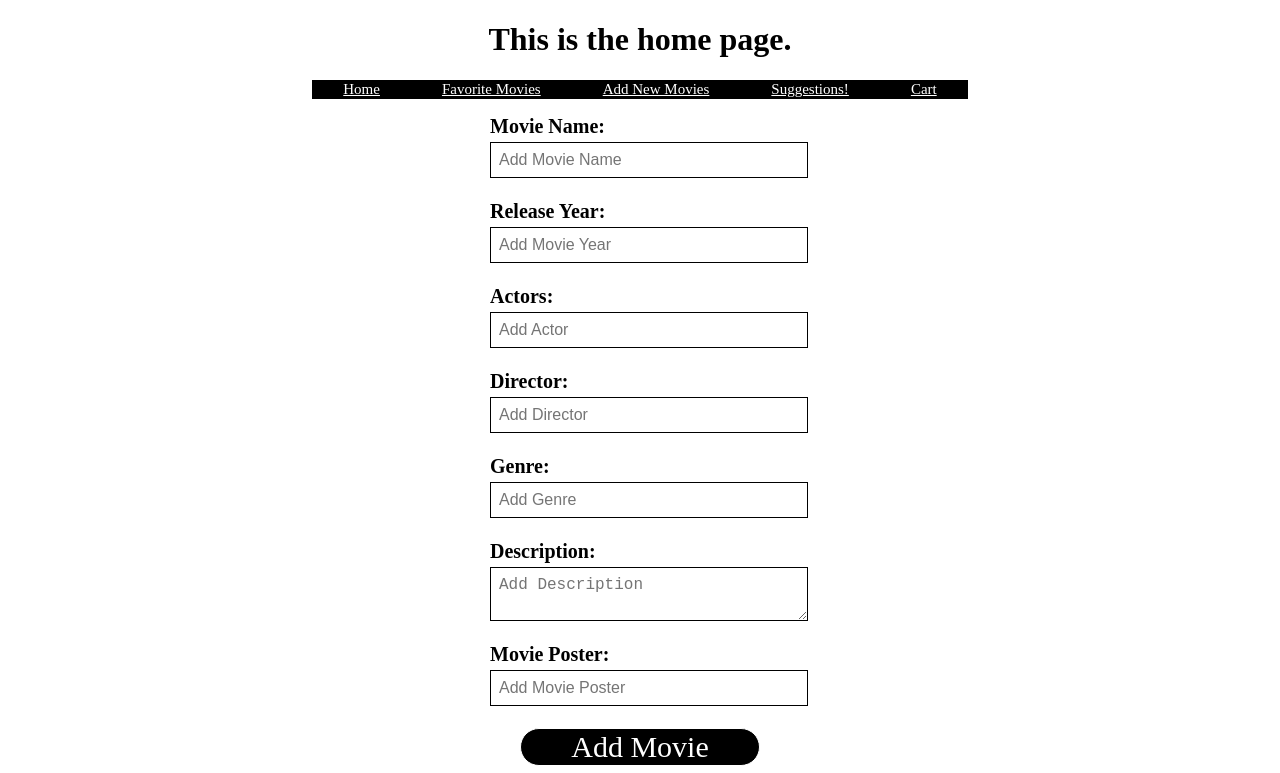
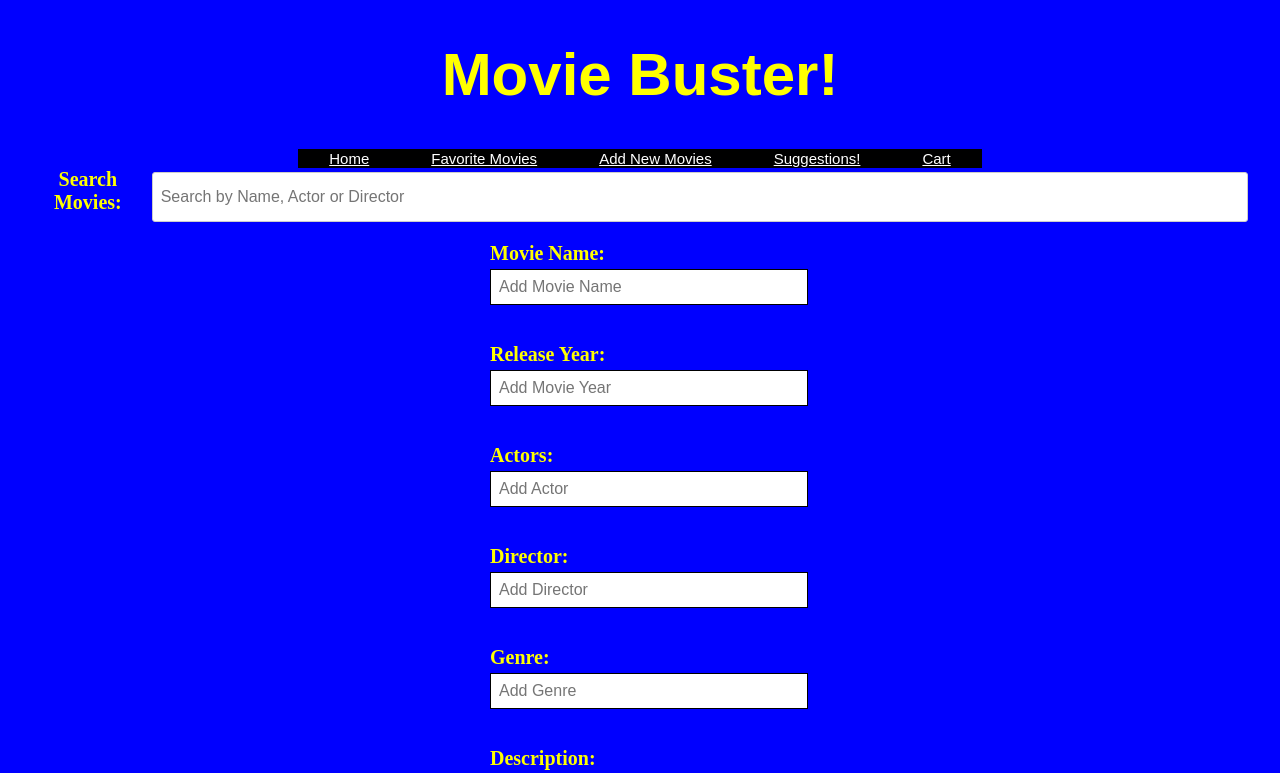
Before and after one commit to Dkerr2061/Phase-2-Capstone-Project, a React (Create React App) app: page /add_movies in a window 1280 px wide. Shown: the top 773 px of the page. Built offline with nearby package versions, Linux system fonts and the light colour scheme; data requests are answered from the project's data file.

Commit message:
Included a search feature, updated css, moved error into pages file

```diff
--- a/db.json
+++ b/db.json
@@ -1,7 +1,7 @@
 {
   "movieList": [
     {
-      "id": 1,
+      "id": "1",
       "name": "Aliens",
       "year": 1986,
       "actor": "Sigourney Weaver",
@@ -12,7 +12,7 @@
       "favorite": false
     },
     {
-      "id": 2,
+      "id": "2",
       "name": "Pulp Fiction",
       "year": 1994,
       "actor": "Samuel L. Jackson",
@@ -23,7 +23,7 @@
       "favorite": false
     },
     {
-      "id": 3,
+      "id": "3",
       "name": "The Game",
       "year": 1997,
       "actor": "Michael Douglas",
@@ -34,7 +34,7 @@
       "favorite": false
     },
     {
-      "id": 4,
+      "id": "4",
       "name": "The Salton Sea",
       "year": 2002,
       "actor": "Val Kilmer",
@@ -45,7 +45,7 @@
       "favorite": false
     },
     {
-      "id": 5,
+      "id": "5",
       "name": "Princess Mononoke",
       "year": 1997,
       "actor": "Yoji Matsuda",
@@ -56,7 +56,7 @@
       "favorite": false
     },
     {
-      "id": 6,
+      "id": "6",
       "name": "Grave of the Fireflies",
       "year": 1988,
       "actor": "Tsutomu Tatsumi",
@@ -67,7 +67,7 @@
       "favorite": false
     },
     {
-      "id": 7,
+      "id": "7",
       "name": "The Gentlemen",
       "year": 2019,
       "actor": "Matthew McConaughey",
@@ -78,7 +78,7 @@
       "favorite": false
     },
     {
-      "id": 8,
+      "id": "8",
       "name": "Neon Genesis Evangelion: The End of Evangelion",
       "year": 1997,
       "actor": "Megumi Ogata",
@@ -89,7 +89,7 @@
       "favorite": false
     },
     {
-      "id": 9,
+      "id": "9",
       "name": "Snatch",
       "year": 2000,
       "actor": "Jason Statham",
@@ -100,7 +100,7 @@
       "favorite": false
     },
     {
-      "id": 10,
+      "id": "10",
       "name": "Jin-Roh: The Wolf Brigade",
       "year": 1999,
       "actor": "Yoshikazu Fujiki",
@@ -112,7 +112,7 @@
       "favorite": false
     },
     {
-      "id": 11,
+      "id": "11",
       "name": "Deadpool",
       "year": 2016,
       "actor": "Ryan Reynolds",
@@ -123,7 +123,7 @@
       "favorite": false
     },
     {
-      "id": 12,
+      "id": "12",
       "name": "Lock, Stock and Two Smoking Barrels",
       "year": 1998,
       "actor": "Jason Flemyng",
@@ -134,7 +134,7 @@
       "favorite": false
     },
     {
-      "id": 13,
+      "id": "13",
       "name": "Akira",
       "year": 1988,
       "actor": "Mitsuo Iwata",
@@ -145,7 +145,7 @@
       "favorite": false
     },
     {
-      "id": 14,
+      "id": "14",
       "name": "Zombieland",
       "year": 2009,
       "actor": "Jesse Eisenberg",
@@ -156,7 +156,7 @@
       "favorite": false
     },
     {
-      "id": 15,
+      "id": "15",
       "name": "Iria: Zeiram the Bounty Hunter",
       "year": 1994,
       "actor": "Aya Hisakawa",
@@ -167,7 +167,7 @@
       "favorite": false
     },
     {
-      "id": 16,
+      "id": "16",
       "name": "Beverly Hills Cop",
       "year": 1984,
       "actor": "Eddie Murphy",
@@ -178,7 +178,7 @@
       "favorite": false
     },
     {
-      "id": 17,
+      "id": "17",
       "name": "Drive",
       "year": 2011,
       "actor": "Ryan Gosling",
@@ -189,7 +189,7 @@
       "favorite": false
     },
     {
-      "id": 18,
+      "id": "18",
       "name": "Suzume",
       "year": 2022,
       "actor": "Nanoka Hara",
@@ -200,7 +200,7 @@
       "favorite": false
     },
     {
-      "id": 19,
+      "id": "19",
       "name": "Borat",
       "year": 2006,
       "actor": "Sacha Baron Cohen",
@@ -242,6 +242,17 @@
       "description": "A year has passed since Guts parted ways with Griffith. The Band of the Hawks is plotting a rescue mission to save Griffith who is confined to prison. One night, a group of assassins attack the band, and a bloody battle for survival begins. Just as things are beginning to look grim for them, Guts reappears and saves them. Guts rejoins his friends and embarks on a mission to save Griffith, however.",
       "image": "https://m.media-amazon.com/images/M/MV5BMDYxMmY3NGQtM2E2OC00ODNjLWFiNmQtNmIzNjljMTM1NWMyL2ltYWdlL2ltYWdlXkEyXkFqcGdeQXVyNjc2NjA5MTU@._V1_.jpg",
       "favorite": false
+    },
+    {
+      "id": "c3dc",
+      "name": "Demon Slayer: Kimetsu no Yaiba - The Movie: Mugen Train",
+      "year": 2020,
+      "actor": "Natsuki Hanae",
+      "director": "Haruo Sotozaki",
+      "genre": "Fantasy",
+      "description": "Tanjiro Kamado, joined with Inosuke Hashibira, a boy raised by boars who wears a boar's head, and Zenitsu Agatsuma, a scared boy who reveals his true power when he sleeps, board the Infinity Train on a new mission with the Flame Pillar, Kyojuro Rengoku, to defeat a demon who has been tormenting the people and killing the demon slayers who oppose it!",
+      "image": "https://m.media-amazon.com/images/M/MV5BODI2NjdlYWItMTE1ZC00YzI2LTlhZGQtNzE3NzA4MWM0ODYzXkEyXkFqcGdeQXVyNjU1OTg4OTM@._V1_FMjpg_UX1000_.jpg",
+      "favorite": false
     }
   ],
   "favoriteList": [],
--- a/src/components/App.js
+++ b/src/components/App.js
@@ -1,16 +1,34 @@
 import { Outlet } from "react-router-dom";
 import { useState, useEffect } from "react";
 import NavBar from "./NavBar";
+import Search from "./Search";
 
 
 function App() {
   const [ movies, setMovies ] = useState([])
+  const [ searchText, setSearchText ] = useState('')
 
   useEffect(() => {
     fetch('http://localhost:3000/movieList')
       .then(res => res.json())
       .then(movieData => setMovies(movieData))
   }, [])
+
+
+  const filteredMovies = movies.filter(movie => {
+    if( searchText === '') {
+      return true
+    } else {
+      return movie.name.toLowerCase().includes(searchText.toLowerCase()) ||
+      movie.actor.toLowerCase().includes(searchText.toLowerCase()) ||
+      movie.director.toLowerCase().includes(searchText.toLowerCase())
+    }
+  })
+
+  function onSearchText(event) {
+    setSearchText(event.target.value)
+  }
+
 
   function addNewMovie(newMovie) {
     fetch('http://localhost:3000/movieList', {
@@ -31,10 +49,11 @@ function App() {
   return (
     <div className="App">
       <header className="App-header">
-        <h1>This is the home page.</h1>
+        <h1 className="website-name">Movie Buster!</h1>
       </header>
       <NavBar/>
-      <Outlet context={{ movies: movies, addNewMovie: addNewMovie}}/>
+      <Search onSearchText={onSearchText} searchText={searchText}/>
+      <Outlet context={{ movies: filteredMovies, addNewMovie: addNewMovie}}/>
     </div>
   );
 }
--- a/src/components/ErrorPage.js
+++ /dev/null
@@ -1,5 +0,0 @@
-function ErrorPage() {
-  return <h1>Oops, something went wrong.</h1>
-}
-
-export default ErrorPage;
--- a/src/components/Movie.js
+++ b/src/components/Movie.js
@@ -1,8 +1,12 @@
 function Movie({movie}) {
   return(
-    <li>
-      <img src={movie.image}/>
-      <h4>{movie.name}</h4>
+    <li className="card">
+      <div className="image">
+        <img src={movie.image}/>
+      </div>
+      <div className="details">
+        <strong>{movie.name}</strong>
+      </div>
     </li>
   )
 }
--- a/src/components/MovieList.js
+++ b/src/components/MovieList.js
@@ -9,7 +9,7 @@ function MovieList() {
   })
   return (
     <div>
-      <ul>
+      <ul className="cards">
         {movieInfo}
       </ul>
     </div>
--- /dev/null
+++ b/src/components/Search.js
@@ -0,0 +1,19 @@
+
+function Search({ onSearchText, searchText}) {
+
+
+return(
+  <div className="searchbar">
+    <label htmlFor="search">Search Movies: </label>
+    <input
+    type="text"
+    id="search"
+    placeholder="Search by Name, Actor or Director"
+    onChange={onSearchText}
+    value={searchText}
+    />
+  </div>
+)
+}
+
+export default Search;
--- a/src/index.css
+++ b/src/index.css
@@ -1,5 +1,16 @@
 .App {
   text-align: center;
+}
+
+body{
+  background-color: blue;
+  font-family: sans-serif;
+  font-size: 30px;
+}
+
+.website-name {
+  color: yellow;
+
 }
 
 .center-form {
@@ -49,7 +60,7 @@ input[type="submit"]:hover {
 }
 
 label {
-  color: black;
+  color: yellow;
   font-weight: bold;
   font-family: miller-display;
   font-size: 20px;
@@ -58,8 +69,8 @@ label {
 .submit-button {
   cursor: pointer;
   background-color: black;
-  color: white;
-  border: 1px solid white;
+  color: yellow;
+  border: 1px solid yellow;
   font-family: miller-display;
   border-radius: 30px;
   width: 30;
@@ -90,3 +101,89 @@ label {
   padding-left: 30px;
   padding-right: 30px;
 }
+
+
+.errot-text {
+  align-items: center;
+  color: black;
+  font-weight: bold;
+  font-family: 'Times New Roman', Times, serif;
+}
+
+.error-button{
+  cursor: pointer;
+  background-color: black;
+  color: white;
+  border: 1px solid white;
+  font-family: miller-display;
+  border-radius: 30px;
+  width: 30;
+  font-size: 30px;
+  padding-left: 50px;
+  padding-right: 50px;
+  align-self: center;
+   transition-duration: 0.4s;
+}
+
+.cards {
+  list-style: none;
+  display: flex;
+  flex-wrap: wrap;
+}
+
+.card {
+  margin: 1rem;
+  box-shadow: 0 0 7px 0 #ddd;
+  border-radius: 5px;
+  border: 1px solid #ccc;
+  width: 300px;
+  background-color: yellow;
+}
+
+.card .image {
+  height: 225px;
+  position: relative;
+  width: 300px;
+  display: flex;
+  justify-content: center;
+}
+
+.card .image img {
+  max-width: 300px;
+  max-height: 225px;
+  width: auto;
+  height: auto;
+}
+
+.card .details {
+  padding: 0.5rem;
+}
+
+.card .details strong {
+  font-family: serif;
+  font-size: 1rem;
+}
+
+.searchbar {
+  flex: 1 1 auto;
+  margin: 0 1rem;
+  display: flex;
+  justify-content: center;
+}
+
+.searchbar input {
+  width: 90%;
+  font-size: 1rem;
+  height: 2rem;
+  margin-right: 0.5rem;
+  border: 1px solid #ccc;
+  border-radius: 3px;
+  padding-left: 0.5rem;
+}
+
+.searchbar button {
+  padding: 0 0.25rem;
+  background-color: transparent;
+  border: none;
+  cursor: pointer;
+}
--- /dev/null
+++ b/src/pages/ErrorPage.js
@@ -0,0 +1,18 @@
+import { useNavigate } from "react-router-dom";
+
+function ErrorPage() {
+  const navigate = useNavigate()
+
+  function handleErrorClick() {
+    navigate("/")
+  }
+
+  return (
+    <div className="error-text">
+      <h1>Oops, something went wrong.</h1>
+      <button className="error-button" onClick={handleErrorClick}>Click here to return to Main Page!</button>
+    </div>
+  )
+}
+
+export default ErrorPage;
--- a/src/pages/NewMovieForm.js
+++ b/src/pages/NewMovieForm.js
@@ -1,5 +1,5 @@
 import { useState } from "react";
-import { useNavigate } from "react-router-dom";
+// import { useNavigate } from "react-router-dom";
 import { useOutletContext } from "react-router-dom";
 
 function NewMovieForm(){
@@ -15,7 +15,7 @@ function NewMovieForm(){
     favorite: false
   })
 
-  const navigate = useNavigate()
+  // const navigate = useNavigate()
   const {addNewMovie} = useOutletContext()
 
   function handleNewMovieSubmit(event) {
@@ -32,7 +32,7 @@ function NewMovieForm(){
       description: "",
       image: ""
     })
-    navigate("/")
+    // navigate("/")
 
   }
 
```
Also changed, not shown: src/index.js (+8 -2 lines).
